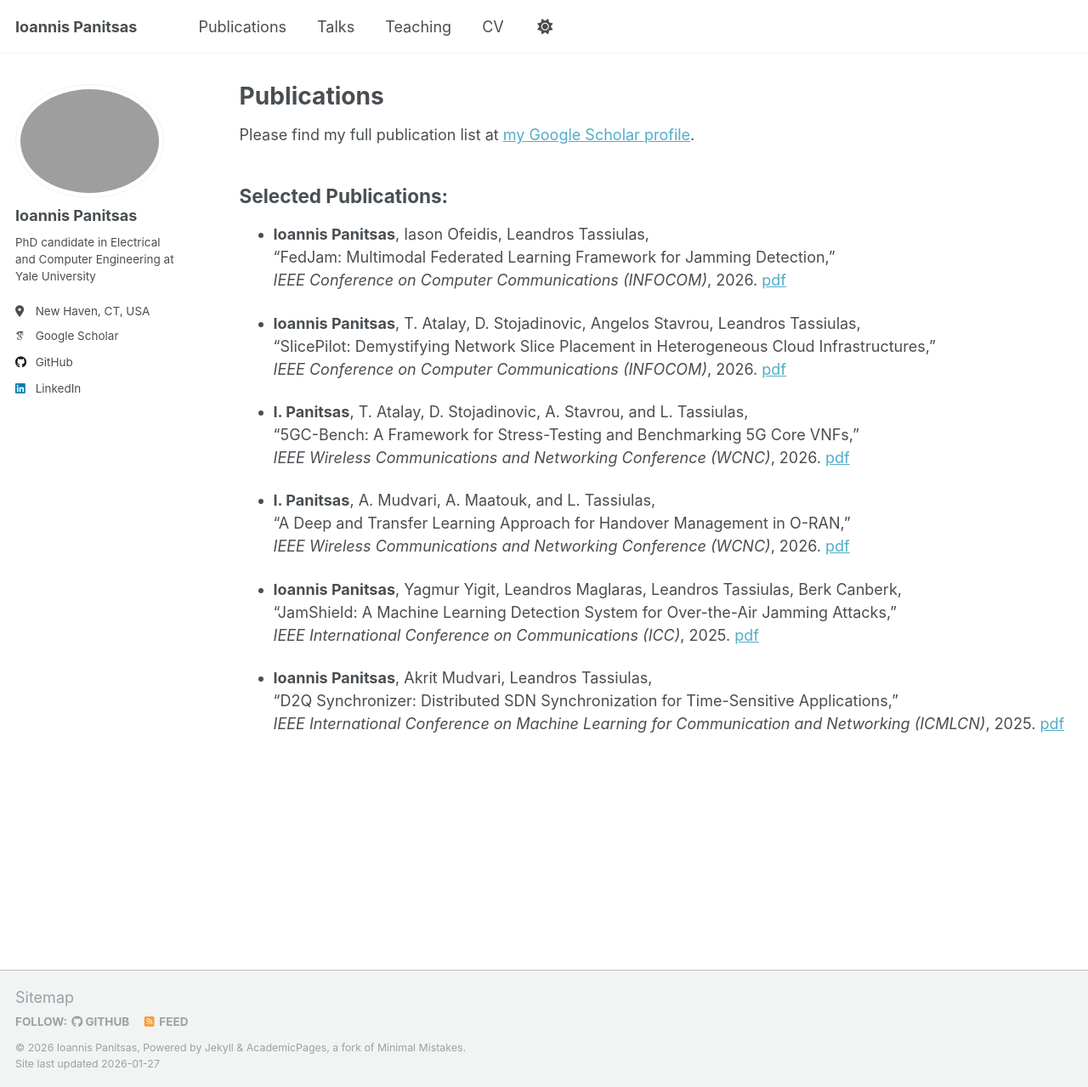
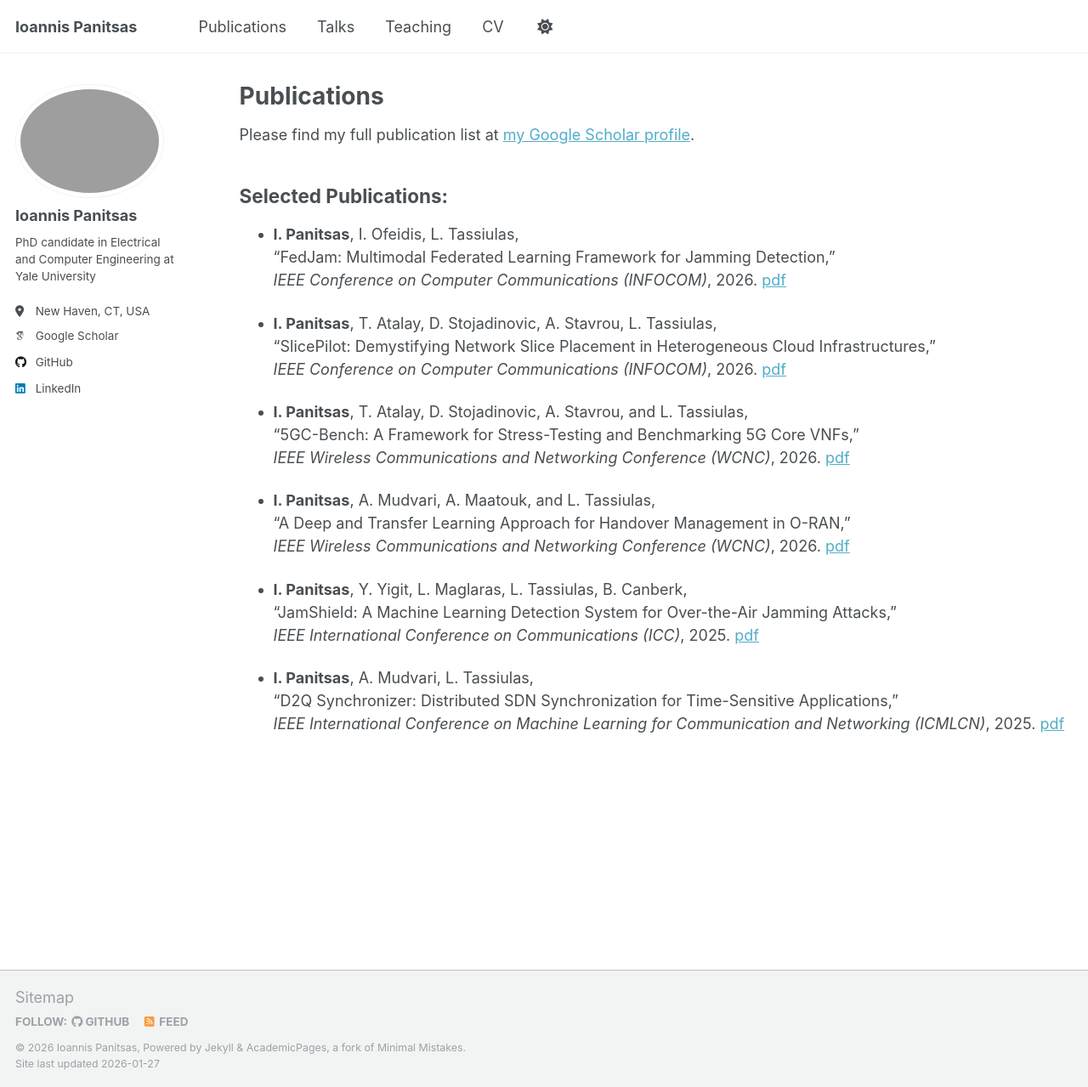
Before and after one commit to panitsasi/panitsasi.github.io, a Jekyll site: the page built from _pages/publications.md, in a window 1280 px wide and 1279 px high. Shown: the whole window at 85% size. Built offline with Jekyll 4.4.1, drawn with Linux system fonts in a browser that asks for light colours; some web fonts are replaced.

Commit message:
Update publications.md

```diff
--- a/_pages/publications.md
+++ b/_pages/publications.md
@@ -8,11 +8,11 @@ Please find my full publication list at [my Google Scholar profile](https://scho
 
 ## Selected Publications:
 
-* **Ioannis Panitsas**, Iason Ofeidis, Leandros Tassiulas,
+* **I. Panitsas**, I. Ofeidis, L. Tassiulas,
   “FedJam: Multimodal Federated Learning Framework for Jamming Detection,”
   *IEEE Conference on Computer Communications (INFOCOM)*, 2026. [pdf](/files/FedJam__Multi_Modal_Federated_Learning_Framework_for_Jamming_Detection.pdf)
 
-* **Ioannis Panitsas**, T. Atalay, D. Stojadinovic, Angelos Stavrou, Leandros Tassiulas,
+* **I. Panitsas**, T. Atalay, D. Stojadinovic, A. Stavrou, L. Tassiulas,
   “SlicePilot: Demystifying Network Slice Placement in Heterogeneous Cloud Infrastructures,”
   *IEEE Conference on Computer Communications (INFOCOM)*, 2026. [pdf](/files/SlicePilot__Demystifying_Network_Slice_Placement_in_Heterogenous_Cloud_Infrastructures.pdf)
 
@@ -24,10 +24,10 @@ Please find my full publication list at [my Google Scholar profile](https://scho
   “A Deep and Transfer Learning Approach for Handover Management in O-RAN,”
   *IEEE Wireless Communications and Networking Conference (WCNC)*, 2026. [pdf](/files/A_Deep_and_Transfer_Learning_Approach_for_Handover_Management_in_O_RAN.pdf)
 
-* **Ioannis Panitsas**, Yagmur Yigit, Leandros Maglaras, Leandros Tassiulas, Berk Canberk,
+* **I. Panitsas**, Y. Yigit, L. Maglaras, L. Tassiulas, B. Canberk,
   “JamShield: A Machine Learning Detection System for Over-the-Air Jamming Attacks,”
   *IEEE International Conference on Communications (ICC)*, 2025. [pdf](/files/JamShield__A_Machine_Learning_Detection_System_for_Over_the_Air_Jamming_Attacks.pdf)
 
-* **Ioannis Panitsas**, Akrit Mudvari, Leandros Tassiulas,
+* **I. Panitsas**, A. Mudvari, L. Tassiulas,
   “D2Q Synchronizer: Distributed SDN Synchronization for Time-Sensitive Applications,”
   *IEEE International Conference on Machine Learning for Communication and Networking (ICMLCN)*, 2025. [pdf](/files/D2Q_Synchronizer__Distributed_SDN_Synchronization_for_Time_Sensitive_Applications.pdf)
```
